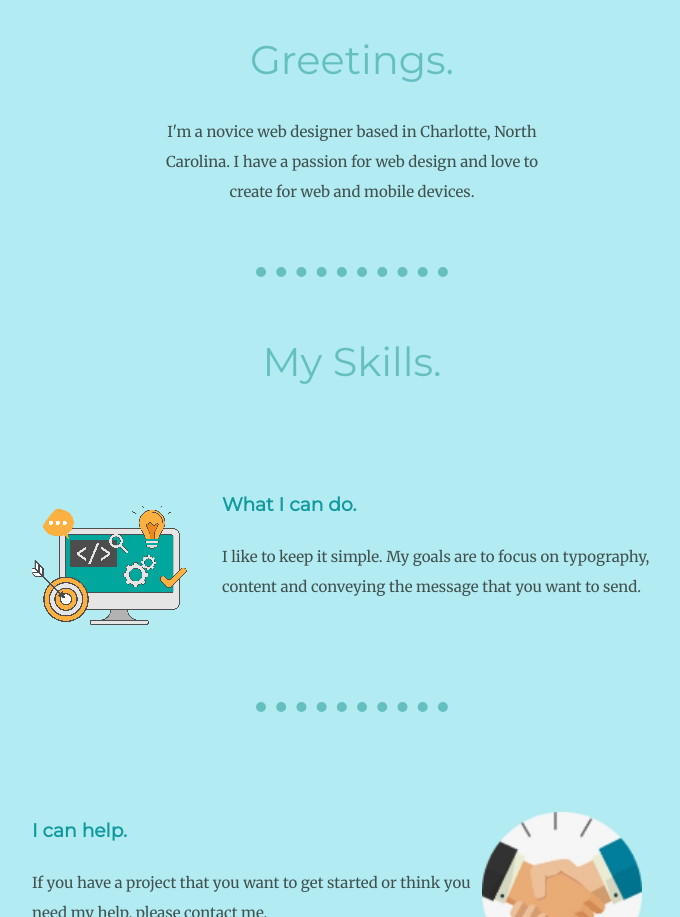
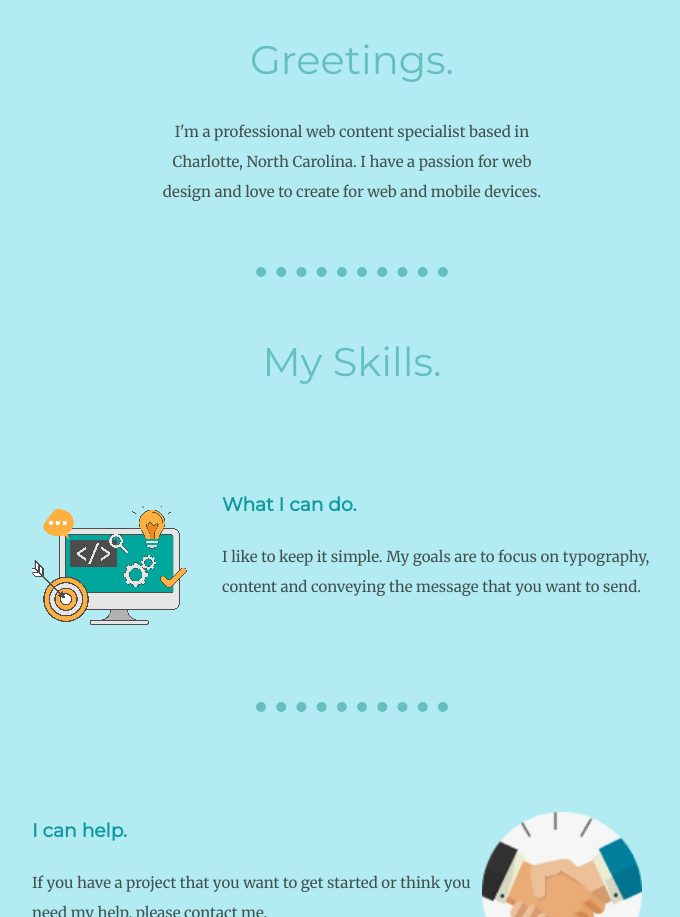
Before and after one commit to davidexum1966/2020-my-site-dexum, a plain HTML site: page index.html in a window 1280 px wide. Shown: the part 1209-2126 px from the top of the page, without its empty margins (288-968 px from the left). Drawn offline with Linux system fonts and the light colour scheme.

Commit message:
Add files via upload

```diff
--- a/index.html
+++ b/index.html
@@ -22,7 +22,7 @@
     <div class="profile">
       <img src="https://davidexum1966.github.io/cv/circle-cropped.png" alt="david exum">
       <h2>Greetings.</h2>
-      <p class="intro">I'm a novice web designer based in Charlotte, North Carolina. I have a passion for web design and love to create for web and mobile devices.</p>
+      <p class="intro">I'm a professional web content specialist based in Charlotte, North Carolina. I have a passion for web design and love to create for web and mobile devices.</p>
     </div>
     <hr>
     <div class="skills">
```
